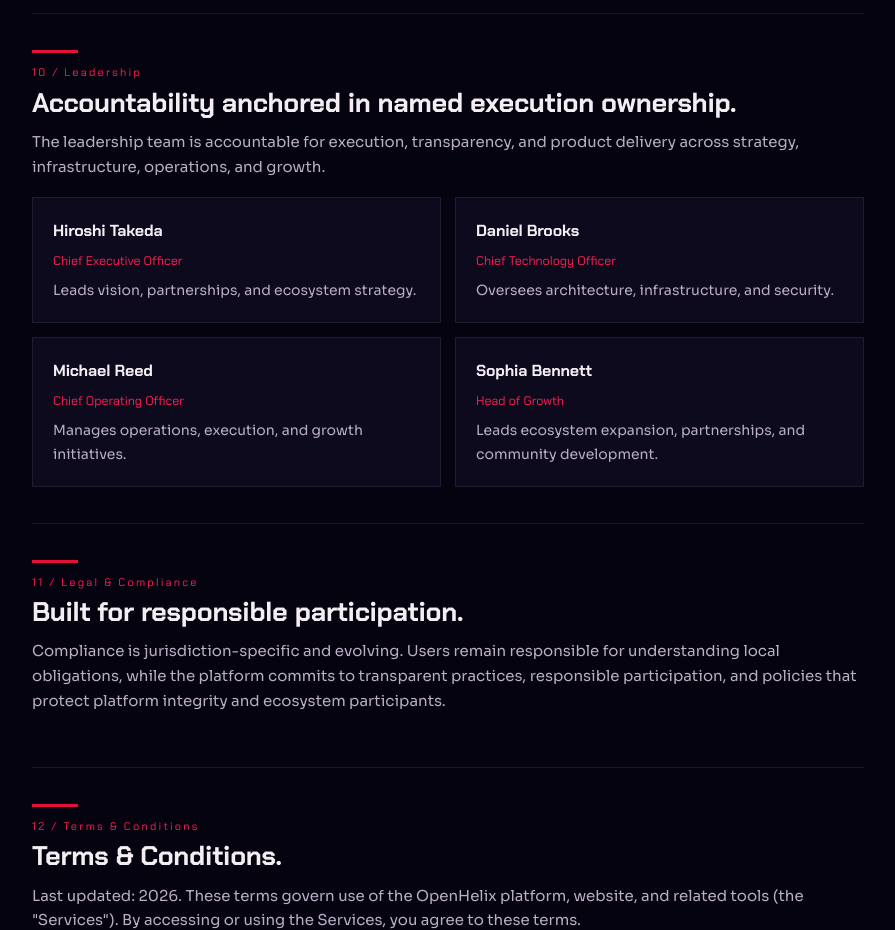
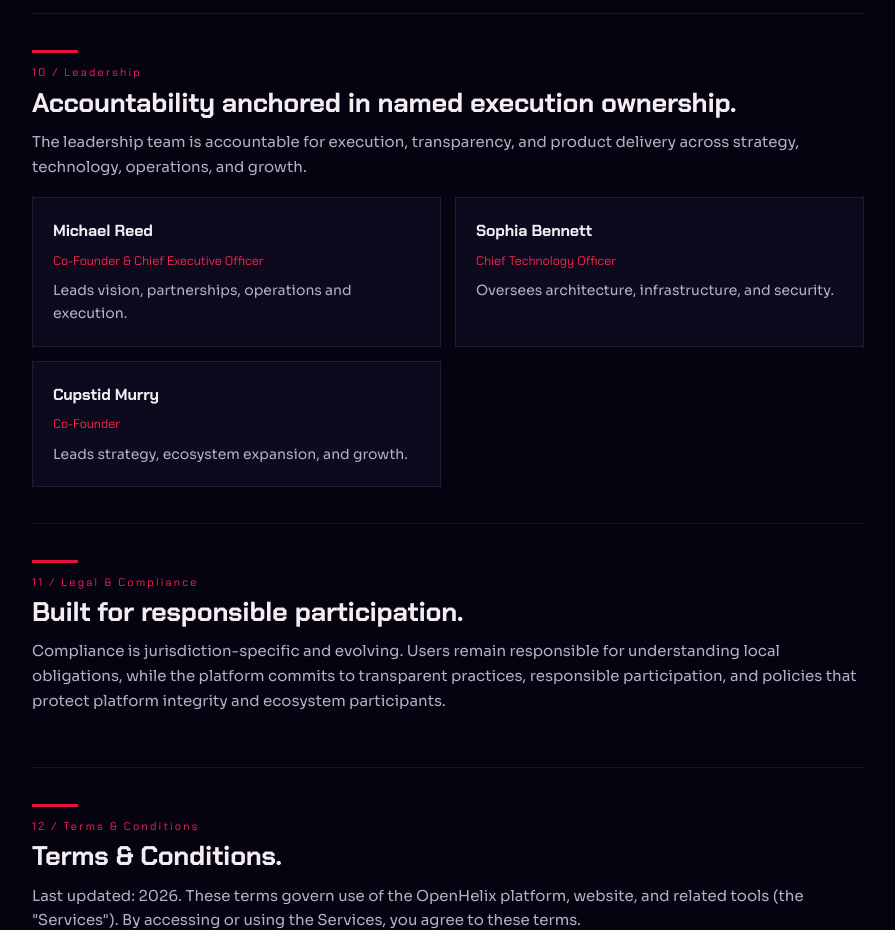
Before and after one commit to Cautiouszeal1/openhelix, a plain HTML site: page whitepaper.html in a window 1280 px wide. Shown: the part 7680-8610 px from the top of the page, without its empty margins (192-1087 px from the left). Drawn offline with Linux system fonts and the light colour scheme; a script that the page names is missing.

Commit message:
Update leadership team: Michael Reed (Co-Founder & CEO), Sophia Bennett (CTO), Cupstid Murry (Co-Founder)
Co-Authored-By: Claude Opus 5.5 <noreply@anthropic.com>
Claude-Session: https://claude.ai/code/session_01QZTgf1hSg6A8vvz93z46Vt

```diff
--- a/whitepaper.html
+++ b/whitepaper.html
@@ -348,12 +348,11 @@ table.vt{width:100%;border-collapse:collapse;font-size:13.5px;min-width:560px}
   <section class="sec" id="leadership">
     <div class="num">10 / Leadership</div>
     <h2>Accountability anchored in named execution ownership.</h2>
-    <p class="lead">The leadership team is accountable for execution, transparency, and product delivery across strategy, infrastructure, operations, and growth.</p>
+    <p class="lead">The leadership team is accountable for execution, transparency, and product delivery across strategy, technology, operations, and growth.</p>
     <div class="grid2">
-      <div class="card"><h4>Hiroshi Takeda</h4><div class="role">Chief Executive Officer</div><p>Leads vision, partnerships, and ecosystem strategy.</p></div>
-      <div class="card"><h4>Daniel Brooks</h4><div class="role">Chief Technology Officer</div><p>Oversees architecture, infrastructure, and security.</p></div>
-      <div class="card"><h4>Michael Reed</h4><div class="role">Chief Operating Officer</div><p>Manages operations, execution, and growth initiatives.</p></div>
-      <div class="card"><h4>Sophia Bennett</h4><div class="role">Head of Growth</div><p>Leads ecosystem expansion, partnerships, and community development.</p></div>
+      <div class="card"><h4>Michael Reed</h4><div class="role">Co-Founder &amp; Chief Executive Officer</div><p>Leads vision, partnerships, operations and execution.</p></div>
+      <div class="card"><h4>Sophia Bennett</h4><div class="role">Chief Technology Officer</div><p>Oversees architecture, infrastructure, and security.</p></div>
+      <div class="card"><h4>Cupstid Murry</h4><div class="role">Co-Founder</div><p>Leads strategy, ecosystem expansion, and growth.</p></div>
     </div>
   </section>
 
```
Also changed, not shown: 1 other file.
